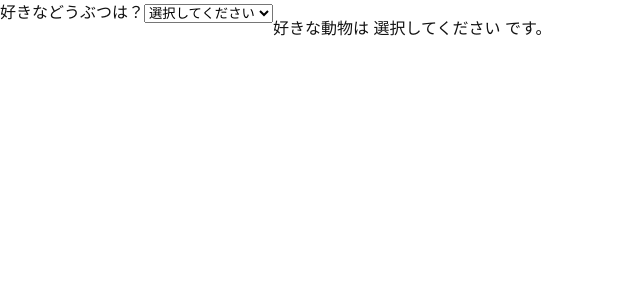
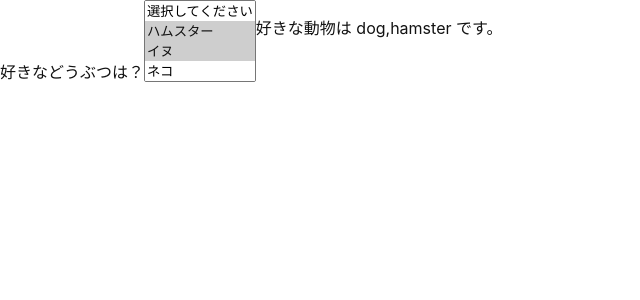
Before and after one commit to MofuMofu2/react-sandbox, a React (Create React App) app: page / in a window 1280 px wide. Shown: the top 300 px of the page, without its empty margins (0-640 px from the left). Built offline with nearby package versions, Linux system fonts and the light colour scheme.

Commit message:
feature: #52
FormList.tsxでType 'HTMLOptionsCollection' can only be iterated through when using the '--downlevelIteration' flag or with a '--target' of 'es2015' or higher.ts(2802)と出てきた。これはforofがes2015以降の構文だから。GitHub Copilotに聞けるの便利。

```diff
--- /dev/null
+++ b/src/component/Form/FormList.tsx
@@ -0,0 +1,49 @@
+import React, { useState } from "react";
+import { animals } from "./animal";
+import AnimalOptions from "./AnimalOptions";
+
+export default function FormList() {
+  const [form, setForm] = useState({
+    animal: ["dog", "hamster"],
+  });
+
+  const handleFormList = (e: React.ChangeEvent<HTMLSelectElement>) => {
+    const data = [];
+    const opts = e.target.options;
+
+    for (const opt of opts) {
+      if (opt.selected) {
+        data.push(opt.value);
+      }
+    }
+
+    setForm({
+      ...form,
+      [e.target.name]: data,
+    });
+  };
+
+  return (
+    <>
+      <form>
+        <label htmlFor="animal">好きなどうぶつは？</label>
+        <select
+          id="animal"
+          name="animal"
+          value={form.animal}
+          size={4}
+          multiple={true}
+        >
+          {animals.map((animal) => (
+            <AnimalOptions
+              name={animal.name}
+              value={animal.value}
+              key={animal.value}
+            />
+          ))}
+        </select>
+      </form>
+      <p>{`好きな動物は ${form.animal} です。`}</p>
+    </>
+  );
+}
--- a/src/index.tsx
+++ b/src/index.tsx
@@ -2,7 +2,7 @@ import React from "react";
 import ReactDOM from "react-dom/client";
 import "./index.css";
 import reportWebVitals from "./reportWebVitals";
-import FormSelect from "./component/Form/FormSelect";
+import FormList from "./component/Form/FormList";
 
 if (process.env.NODE_ENV === "development") {
   void import("./mocks/browser").then(({ worker }) => {
@@ -14,7 +14,7 @@ const root = ReactDOM.createRoot(
   document.getElementById("root") as HTMLElement
 );
 
-root.render(<FormSelect />);
+root.render(<FormList />);
 
 // If you want to start measuring performance in your app, pass a function
 // to log results (for example: reportWebVitals(console.log))
--- a/tsconfig.json
+++ b/tsconfig.json
@@ -1,6 +1,6 @@
 {
   "compilerOptions": {
-    "target": "es5",
+    "target": "ES2015",
     "lib": [
       "dom",
       "dom.iterable",
```
